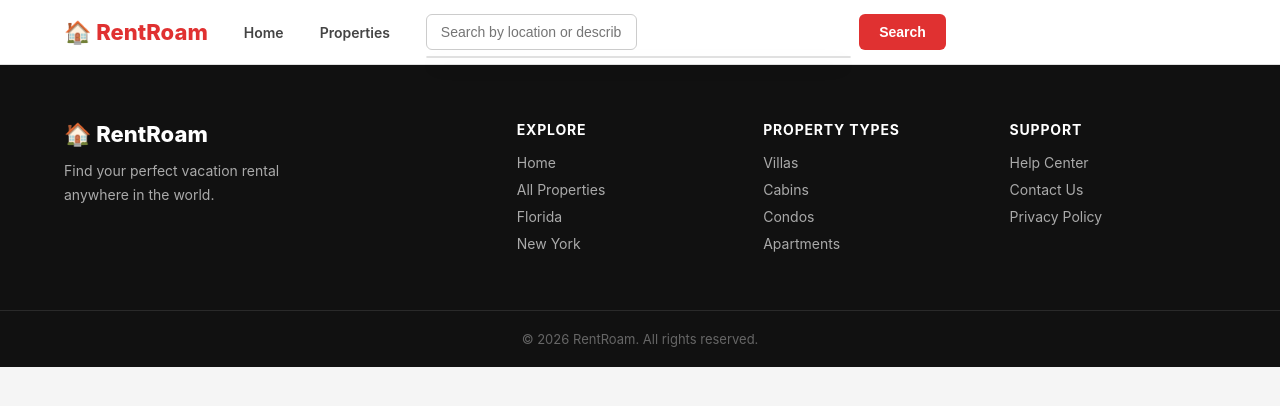
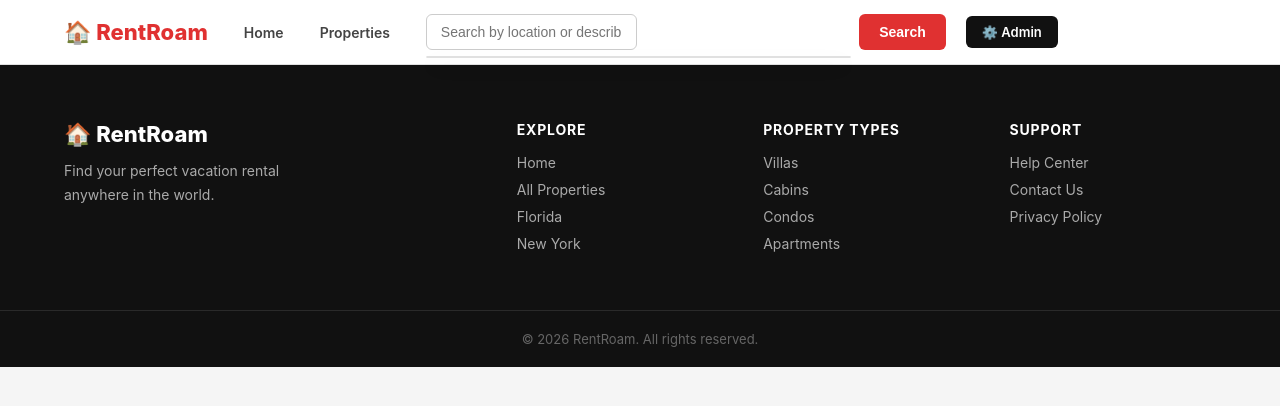
Before and after one commit to robiulislam99/GeoDjango-Property-MS_Md-Robiul-Islam, a Django app: template templates/base.html in a window 1280 px wide. Shown: the top 406 px of the page. Run offline with Django 5.2, Linux system fonts and the light colour scheme; the template is opened without the code that fills it, so the values that code supplies are empty; parts of the project's set-up code (start-up, migrations or seed data) failed here and were passed over.

Commit message:
feat: add admin button to header

```diff
--- a/static/css/style.css
+++ b/static/css/style.css
@@ -317,3 +317,20 @@ html, body {
         grid-template-columns: 1fr;
     }
 }
+
+/* ── ADMIN BUTTON ── */
+.admin-btn {
+    background: #111;
+    color: #fff;
+    padding: 8px 16px;
+    border-radius: 6px;
+    font-size: 13px;
+    font-weight: 600;
+    white-space: nowrap;
+    transition: background 0.15s;
+}
+.admin-btn:hover { background: #e03131; color: #fff; }
+
+@media (max-width: 768px) {
+    .admin-btn { display: none; }
+}
--- a/templates/base.html
+++ b/templates/base.html
@@ -5,7 +5,7 @@
     <meta charset="UTF-8">
     <meta name="viewport" content="width=device-width, initial-scale=1.0">
     <title>{% block title %}RentRoam{% endblock %}</title>
-    <link rel="stylesheet" href="{% static 'css/style.css' %}?v=11">
+    <link rel="stylesheet" href="{% static 'css/style.css' %}?v=12">
 </head>
 <body>
 
@@ -20,17 +20,16 @@
 
         <form class="header-search" action="{% url 'property_search' %}" method="get">
             <div class="autocomplete-wrapper">
-                <input
-                    type="text"
-                    name="q"
-                    placeholder="Search by location or describe your stay..."
-                    autocomplete="off"
-                    value="{% block header_search_value %}{% endblock %}"
-                >
+                <input type="text" name="q"
+                       placeholder="Search by location or describe..."
+                       autocomplete="off"
+                       value="{% block header_search_value %}{% endblock %}">
                 <div class="autocomplete-results" id="header-autocomplete"></div>
             </div>
             <button type="submit">Search</button>
         </form>
+
+        <a href="/admin/" class="admin-btn">⚙️ Admin</a>
     </div>
 </header>
 
```
